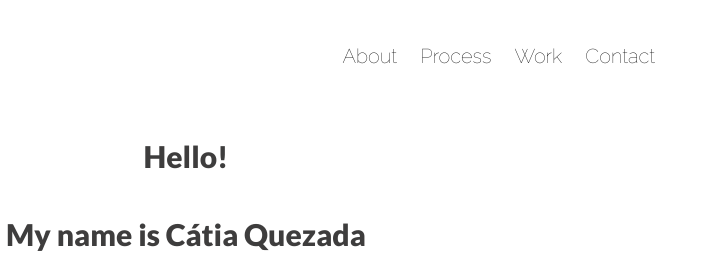
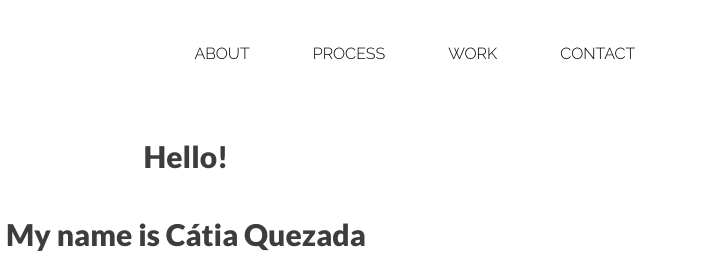
Before and after one commit to catiaquezada/portfolio-website, a plain HTML site: page index.html in a window 1280 px wide. Shown: the top 280 px of the page, 454-1160 px from the left. Drawn offline with nearby package versions, Linux system fonts and the light colour scheme.

Commit message:
correct animation in the nav bar

```diff
--- a/css/style.css
+++ b/css/style.css
@@ -214,10 +214,17 @@ nav {
 	}
 
 nav a {
-  font-family: 'Raleway', sans-serif;
-  font-size: 20px;
-  font-weight: 100;
-  color: #3E3D3D;
+	font-family: 'Raleway', sans-serif;
+	font-size: 16px;
+	font-weight: 300;
+	color: #3E3D3D;
+	margin:auto;
+	text-decoration: none;
+	margin: 0px 10px;
+	padding: 10px 10px;
+    position: relative;
+    z-index: 0;
+    cursor: pointer;
 }
 
 nav .active {
@@ -229,13 +236,13 @@ nav .active {
 #Navigation ul li a:after
 {
 	position: absolute;
-	top: 15px;
+	top: 22px;
 	left: 50%;
-	width: 50px;
-	height: 50px;
-	border: 4px solid #9B9B9B;
+	width: 40px;
+	height: 40px;
+	border: 1px dotted #9B9B9B;
 	transform: translateX(-50%) translateY(-50%) scale(0.8);
-	border-radius: 50%;
+	border-radius: 100%;
 	background: transparent;
 	content: "";
 	opacity: 0;
@@ -245,7 +252,7 @@ nav .active {
 
 #Navigation ul li a:after
 {
-	border-width: 2px;
+	border-width: 1px;
 	transition: all 0.4s;
 }
 
--- a/index.html
+++ b/index.html
@@ -19,10 +19,10 @@
 
 				<nav id="Navigation">
 					<ul class="navigationTop">
-						<li><a href="about.html">About</a></li>
-						<li><a href="process.html">Process</a></li>
-						<li><a href="work.html">Work</a></li>
-						<li><a href="contact.html">Contact</a></li>
+						<li><a href="about.html">ABOUT</a></li>
+						<li><a href="process.html">PROCESS</a></li>
+						<li><a href="work.html">WORK</a></li>
+						<li><a href="contact.html">CONTACT</a></li>
 					</ul>
 				</nav>
 			</div>
```
